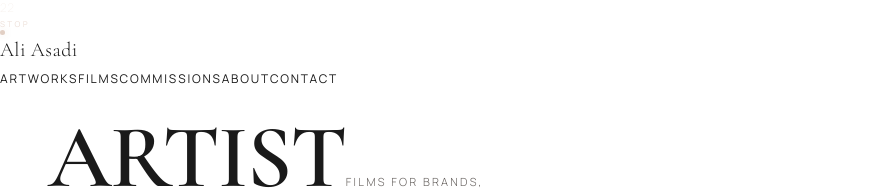
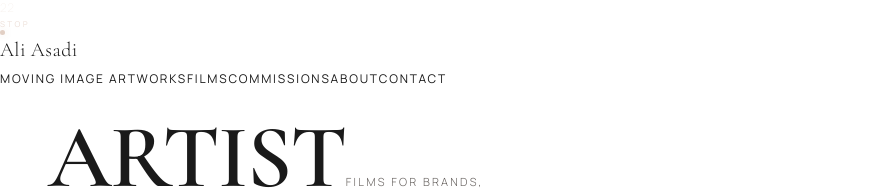
Before and after one commit to alikhanasadi7-creator/filmmaker-portfolio, a React (Vite) app in the folder client/: page / in a window 1280 px wide. Shown: the part 903-1092 px from the top of the page, without its empty margins (0-882 px from the left). Built offline with nearby package versions, Linux system fonts and the light colour scheme.

Commit message:
Update Navigation.tsx

```diff
--- a/client/src/components/Navigation.tsx
+++ b/client/src/components/Navigation.tsx
@@ -21,7 +21,7 @@ export default function Navigation() {
   }, [location]);
 
   const links = [
-    { href: "/artworks", label: "Artworks" },
+    { href: "/artworks", label: "Moving Image Artworks" },
     { href: "/films", label: "Films" },
     { href: "/commissions", label: "Commissions" },
     { href: "/about", label: "About" },
```
